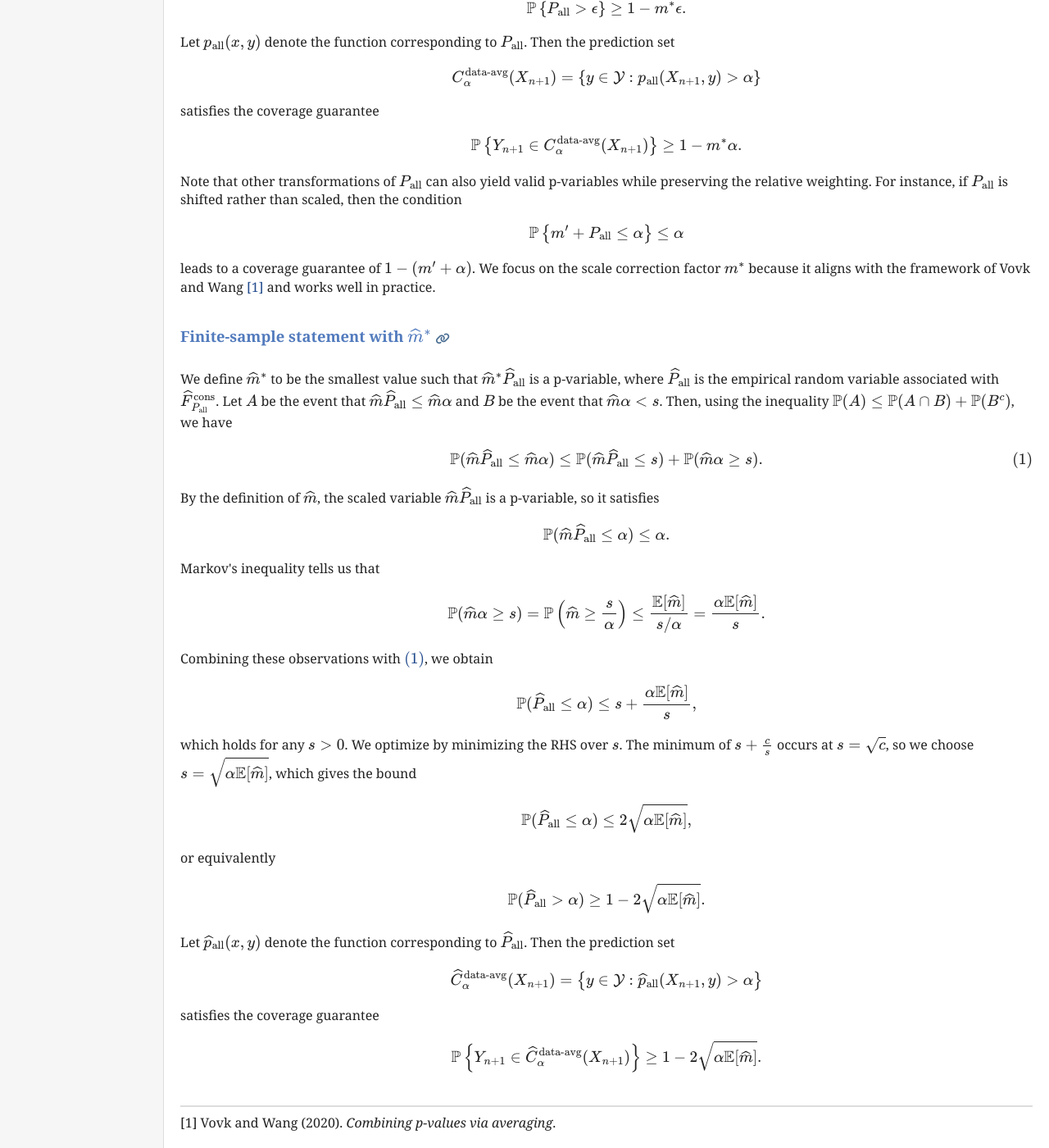
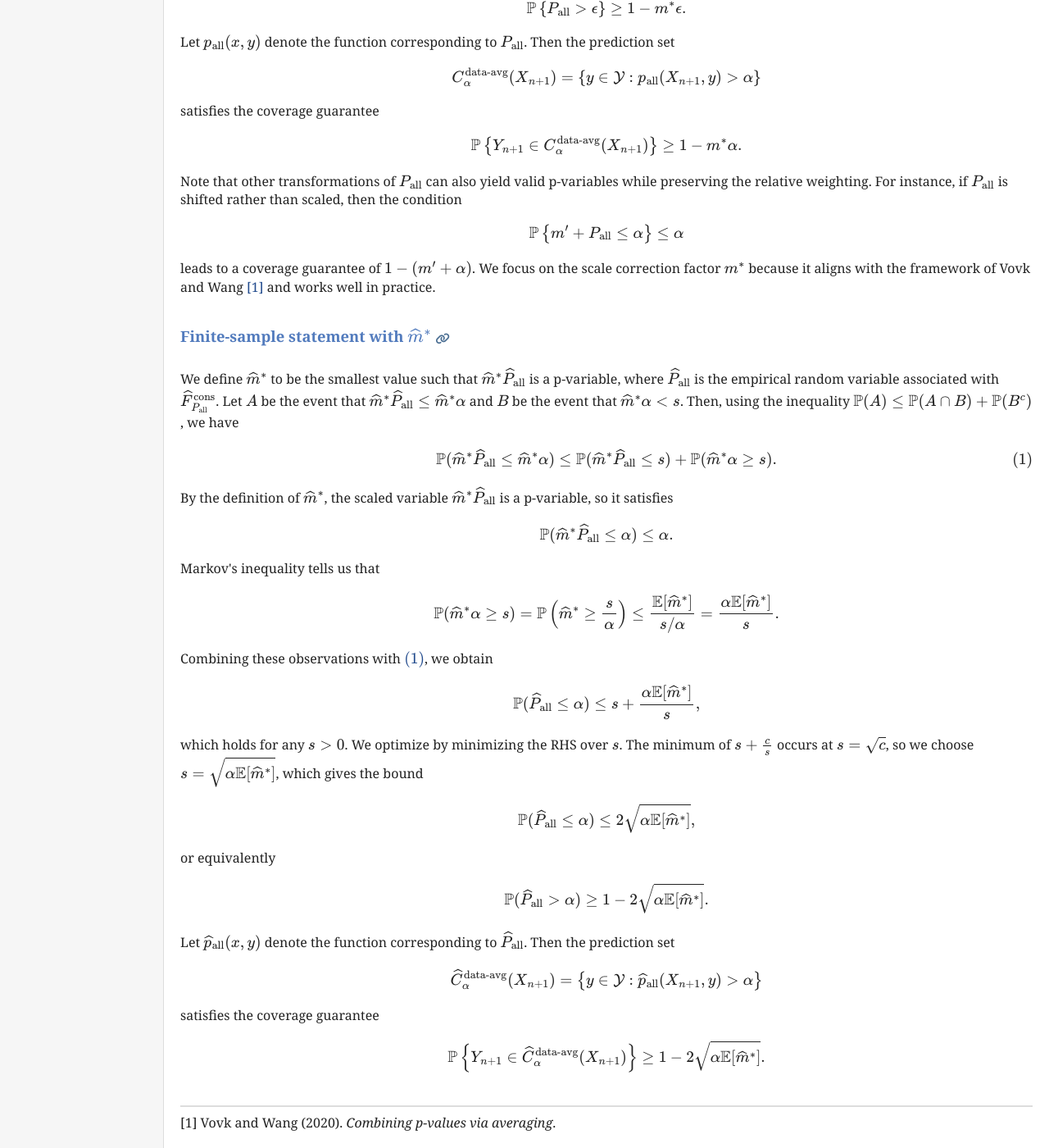
Before and after one commit to math-imposter/math-imposter.github.io, a Jekyll site: the page built from pages/proposition-5-1.html, in a window 1280 px wide and 1400 px high, scrolled down 436 px. Shown: the whole window at 82% size. Built offline with Jekyll 4.4.1, drawn with Linux system fonts in a browser that asks for light colours.

Commit message:
mhat to mhat star

```diff
--- a/pages/proposition-5-1.html
+++ b/pages/proposition-5-1.html
@@ -54,34 +54,34 @@ leads to a coverage guarantee of \(1 - (m' + \alpha)\). We focus on the scale co
 
 We define \(\widehat{m}^*\) to be the smallest value such that \(\widehat{m}^* \widehat{P}_{\text{all}}\) is a p-variable, where \(\widehat{P}_{\text{all}}\) is the empirical random variable associated with \(\widehat{F}^{\text{cons}}_{P_{\text{all}}}\).
 
-Let \(A\) be the event that \(\widehat{m} \widehat{P}_{\text{all}} \leq \widehat{m} \alpha\) and \(B\) be the event that \(\widehat{m} \alpha < s\). Then, using the inequality \(\mathbb{P}(A) \leq \mathbb{P}(A \cap B) + \mathbb{P}(B^c)\), we have
+Let \(A\) be the event that \(\widehat{m}^* \widehat{P}_{\text{all}} \leq \widehat{m}^* \alpha\) and \(B\) be the event that \(\widehat{m}^* \alpha < s\). Then, using the inequality \(\mathbb{P}(A) \leq \mathbb{P}(A \cap B) + \mathbb{P}(B^c)\), we have
 \begin{equation} \label{eq:mhat_first_bound}
-\mathbb{P}(\widehat{m} \widehat{P}_{\text{all}} \leq \widehat{m} \alpha) \leq \mathbb{P}(\widehat{m} \widehat{P}_{\text{all}} \leq s) + \mathbb{P}(\widehat{m} \alpha \geq s).
+\mathbb{P}(\widehat{m}^* \widehat{P}_{\text{all}} \leq \widehat{m}^* \alpha) \leq \mathbb{P}(\widehat{m}^* \widehat{P}_{\text{all}} \leq s) + \mathbb{P}(\widehat{m}^* \alpha \geq s).
 \end{equation}
 
-By the definition of \(\widehat{m}\), the scaled variable \(\widehat{m} \widehat{P}_{\text{all}}\) is a p-variable, so it satisfies
+By the definition of \(\widehat{m}^*\), the scaled variable \(\widehat{m}^* \widehat{P}_{\text{all}}\) is a p-variable, so it satisfies
 \begin{equation*}
-\mathbb{P}(\widehat{m} \widehat{P}_{\text{all}} \leq \alpha) \leq \alpha.
+\mathbb{P}(\widehat{m}^* \widehat{P}_{\text{all}} \leq \alpha) \leq \alpha.
 \end{equation*}
 
 Markov's inequality tells us that
 \begin{equation*}
-\mathbb{P}(\widehat{m} \alpha \geq s) = \mathbb{P}\left( \widehat{m} \geq \frac{s}{\alpha} \right) \leq \frac{\mathbb{E}[\widehat{m}]}{s / \alpha} = \frac{\alpha \mathbb{E}[\widehat{m}]}{s}.
+\mathbb{P}(\widehat{m}^* \alpha \geq s) = \mathbb{P}\left( \widehat{m}^* \geq \frac{s}{\alpha} \right) \leq \frac{\mathbb{E}[\widehat{m}^*]}{s / \alpha} = \frac{\alpha \mathbb{E}[\widehat{m}^*]}{s}.
 \end{equation*}
 
 Combining these observations with \eqref{eq:mhat_first_bound}, we obtain
 \begin{equation*}
-\mathbb{P}(\widehat{P}_{\text{all}} \leq \alpha) \leq s + \frac{\alpha \mathbb{E}[\widehat{m}]}{s},
+\mathbb{P}(\widehat{P}_{\text{all}} \leq \alpha) \leq s + \frac{\alpha \mathbb{E}[\widehat{m}^*]}{s},
 \end{equation*}
 which holds for any \(s > 0\).
 
-We optimize by minimizing the RHS over \(s\). The minimum of \(s + \frac{c}{s}\) occurs at \(s = \sqrt{c}\), so we choose \(s = \sqrt{\alpha \mathbb{E}[\widehat{m}]}\), which gives the bound
+We optimize by minimizing the RHS over \(s\). The minimum of \(s + \frac{c}{s}\) occurs at \(s = \sqrt{c}\), so we choose \(s = \sqrt{\alpha \mathbb{E}[\widehat{m}^*]}\), which gives the bound
 \begin{equation*}
-\mathbb{P}(\widehat{P}_{\text{all}} \leq \alpha) \leq 2 \sqrt{ \alpha \mathbb{E}[\widehat{m}] },
+\mathbb{P}(\widehat{P}_{\text{all}} \leq \alpha) \leq 2 \sqrt{ \alpha \mathbb{E}[\widehat{m}^*] },
 \end{equation*}
 or equivalently
 \begin{equation*}
-\mathbb{P}(\widehat{P}_{\text{all}} > \alpha) \geq 1 - 2 \sqrt{ \alpha \mathbb{E}[\widehat{m}] }.
+\mathbb{P}(\widehat{P}_{\text{all}} > \alpha) \geq 1 - 2 \sqrt{ \alpha \mathbb{E}[\widehat{m}^*] }.
 \end{equation*}
 
 Let \(\widehat{p}_{\text{all}}(x, y)\) denote the function corresponding to \(\widehat{P}_{\text{all}}\). Then the prediction set
@@ -90,7 +90,7 @@ Let \(\widehat{p}_{\text{all}}(x, y)\) denote the function corresponding to \(\w
 \end{equation*}
 satisfies the coverage guarantee
 \begin{equation*}
-\mathbb{P} \left\{ Y_{n+1} \in \widehat{C}^{\text{data-avg}}_{\alpha}(X_{n+1}) \right\} \ge 1 - 2 \sqrt{ \alpha \mathbb{E}[\widehat{m}] }.
+\mathbb{P} \left\{ Y_{n+1} \in \widehat{C}^{\text{data-avg}}_{\alpha}(X_{n+1}) \right\} \ge 1 - 2 \sqrt{ \alpha \mathbb{E}[\widehat{m}^*] }.
 \end{equation*}
 
 <hr style="border: 1px solid #ddd; margin-top: 40px;">
```
